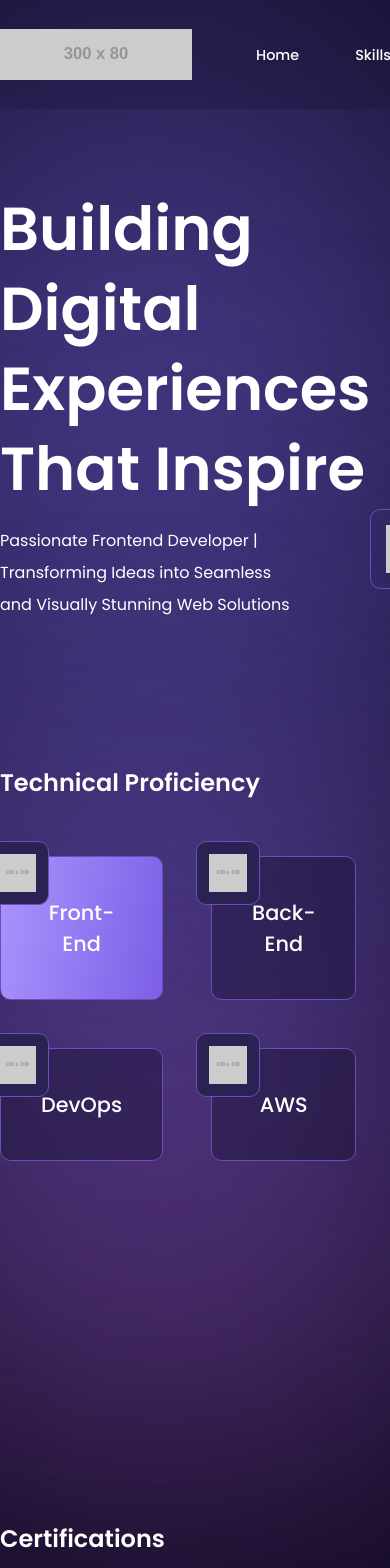
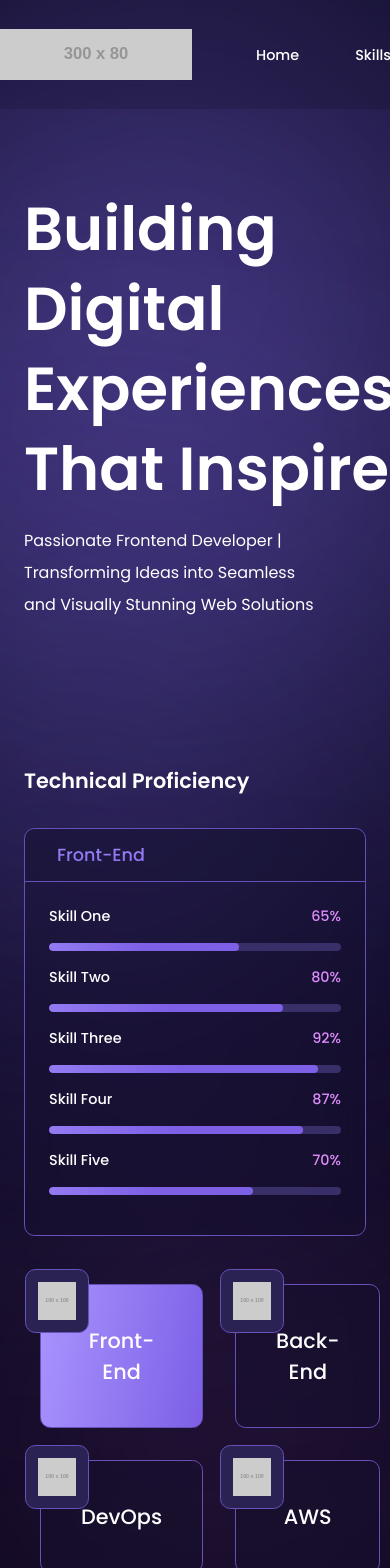
Before and after one commit to ConnorXCX/Portfolio, a React (Vite) app: page / in a window 390 px wide. Shown: the top 1568 px of the page. Built offline with nearby package versions, Linux system fonts and the light colour scheme.

Commit message:
Update Skills component media queries.

```diff
--- a/src/App.css
+++ b/src/App.css
@@ -4,8 +4,8 @@
   position: relative;
 }
 
-/* @media (max-width: 1300px) {
+@media (max-width: 1350px) {
   .container {
     padding: 0 1.5rem;
   }
-} */
+}
--- a/src/App.jsx
+++ b/src/App.jsx
@@ -18,11 +18,11 @@ const App = () => (
       <Hero />
       <Skills />
       <Certifications />
-      {/* <Projects /> */}
+      <Projects />
       <Experience />
       <Contact />
     </div>
-    <Footer />
+    {/* <Footer /> */}
   </div>
 );
 
--- a/src/components/SkillInfoCard.css
+++ b/src/components/SkillInfoCard.css
@@ -57,3 +57,17 @@
   border-radius: 0.5rem;
   transition: all 0.5s ease-in-out;
 }
+
+@media (max-width: 1025px) {
+  .skill-info-card h6 {
+    font-size: 1.1rem;
+  }
+
+  .skill-info p {
+    font-size: 0.9rem;
+  }
+
+  .skill-info-content {
+    padding: 1.5rem;
+  }
+}
--- a/src/components/Skills.css
+++ b/src/components/Skills.css
@@ -48,3 +48,43 @@
 .skills-info {
   flex: 1;
 }
+
+@media (max-width: 1025px) {
+  .skills {
+    padding-left: 1rem;
+  }
+
+  .skills,
+  .skills-content {
+    gap: 2rem;
+  }
+}
+
+@media (max-width: 768px) {
+  .skills-content {
+    flex-direction: column-reverse;
+    gap: 3rem;
+  }
+
+  .skills,
+  .skills-info {
+    width: 100%;
+  }
+
+  .skills-container h5 {
+    font-size: 1.3rem;
+    margin-bottom: 2rem;
+  }
+
+  .skills-container::after,
+  .skills-container::before {
+    width: 18rem;
+    height: 18rem;
+  }
+}
+
+@media (max-width: 600px) {
+  .skills-container {
+    padding: 0;
+  }
+}
```
